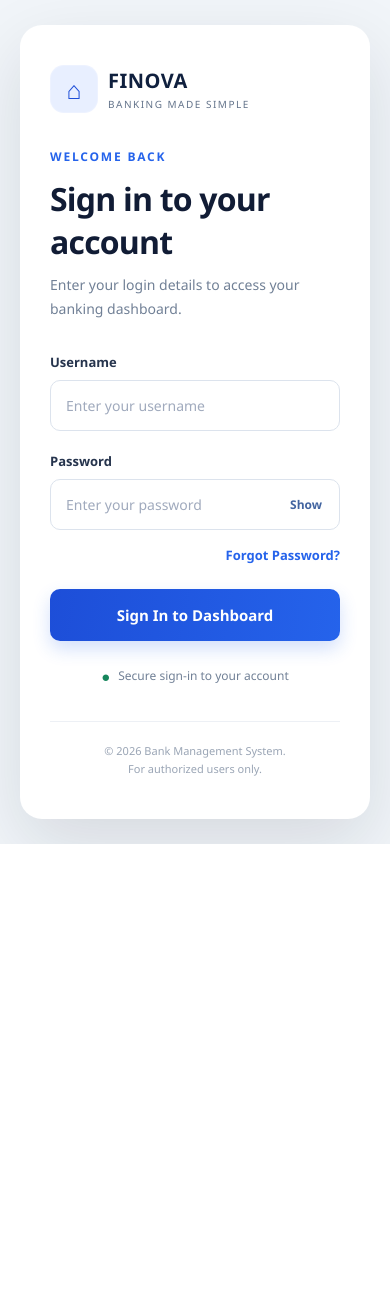
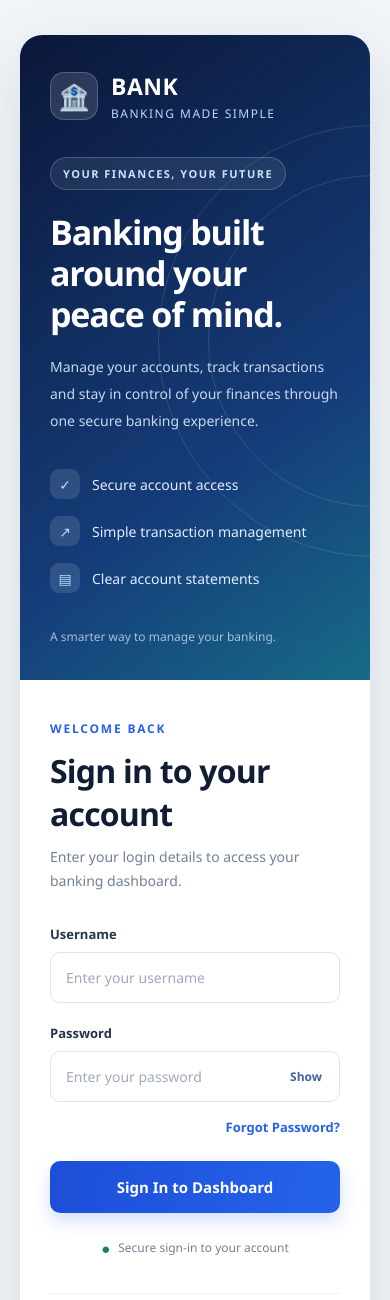
Before and after one commit to divyanshsrivastav29/BankManagementSystem, a Python web app: template templates/login.html in a window 390 px wide. Shown: the top 1300 px of the page. Before the commit the page ends 844 px from the top, so only its background shows below. Run offline with Jinja, Linux system fonts and the light colour scheme; the template is opened without the code that fills it, so the values that code supplies are empty, except form fields; form fields are guessed from the names that the template uses.

Commit message:
Update responsive login page for mobile

```diff
--- a/templates/login.html
+++ b/templates/login.html
@@ -1,3 +1,4 @@
+
 <!DOCTYPE html>
 <html lang="en">
 <head>
@@ -23,6 +24,8 @@
             color: #0f172a;
         }
 
+        /* Main Layout */
+
         .login-wrapper {
             display: grid;
             grid-template-columns: 1fr 1fr;
@@ -35,7 +38,8 @@
             box-shadow: 0 25px 70px rgba(15, 23, 42, .12);
         }
 
-        /* Left branding panel */
+        /* Left Branding Panel */
+
         .brand-panel {
             position: relative;
             display: flex;
@@ -44,7 +48,12 @@
             padding: 45px;
             overflow: hidden;
             color: #fff;
-            background: linear-gradient(145deg, #0b1739, #153d7a 65%, #176b87);
+            background: linear-gradient(
+                145deg,
+                #0b1739,
+                #153d7a 65%,
+                #176b87
+            );
         }
 
         .brand-panel::before,
@@ -160,6 +169,7 @@
             place-items: center;
             width: 30px;
             height: 30px;
+            flex-shrink: 0;
             border-radius: 9px;
             background: rgba(255,255,255,.12);
             color: #a9e6ff;
@@ -170,7 +180,8 @@
             font-size: 12px;
         }
 
-        /* Right login panel */
+        /* Right Login Panel */
+
         .form-panel {
             display: flex;
             align-items: center;
@@ -182,6 +193,8 @@
             width: 100%;
             max-width: 360px;
         }
+
+        /* Mobile brand is not needed */
 
         .mobile-brand {
             display: none;
@@ -210,6 +223,8 @@
             line-height: 1.7;
         }
 
+        /* Flash Messages */
+
         .messages {
             margin-bottom: 20px;
         }
@@ -233,6 +248,8 @@
             background: #dbeafe;
             color: #1e40af;
         }
+
+        /* Form Fields */
 
         .form-group {
             margin-bottom: 21px;
@@ -291,6 +308,8 @@
             cursor: pointer;
         }
 
+        /* Forgot Password */
+
         .forgot-row {
             display: flex;
             justify-content: flex-end;
@@ -308,6 +327,8 @@
         .forgot-row a:hover {
             text-decoration: underline;
         }
+
+        /* Login Button */
 
         .login-btn {
             display: block;
@@ -328,6 +349,8 @@
             transform: translateY(-1px);
             box-shadow: 0 12px 22px rgba(37,99,235,.27);
         }
+
+        /* Security Note */
 
         .security-note {
             display: flex;
@@ -354,49 +377,105 @@
             line-height: 1.7;
         }
 
+        /* =================================
+           TABLET AND MOBILE RESPONSIVENESS
+           ================================= */
+
         @media (max-width: 800px) {
+
             body {
                 padding: 20px;
+                align-items: flex-start;
             }
 
             .login-wrapper {
                 grid-template-columns: 1fr;
                 max-width: 470px;
                 min-height: auto;
+                margin: 15px auto;
             }
 
+            /* IMPORTANT: Keep blue panel visible */
+
             .brand-panel {
-                display: none;
+                display: flex;
+                min-height: 420px;
+                padding: 35px 30px;
+            }
+
+            .brand-content {
+                margin-top: 35px;
+                margin-bottom: 35px;
+            }
+
+            .brand-content h2 {
+                font-size: 34px;
+            }
+
+            .brand-content p {
+                font-size: 14px;
+            }
+
+            /* Same branding, no extra mobile logo */
+
+            .mobile-brand {
+                display: none !important;
             }
 
             .form-panel {
                 padding: 40px 30px;
             }
 
-            .mobile-brand {
-                display: flex;
-                align-items: center;
-                gap: 10px;
-                margin-bottom: 35px;
-            }
-
-            .mobile-brand .brand-logo {
-                background: #e8efff;
-                color: #1d4ed8;
-            }
-
-            .mobile-brand .brand-name {
-                color: #10203e;
-                font-size: 20px;
-            }
-
-            .mobile-brand .brand-tagline {
-                color: #64748b;
-                font-size: 10px;
+            .login-content {
+                width: 100%;
+                max-width: 360px;
             }
         }
 
+        /* Small Mobile Screens */
+
         @media (max-width: 380px) {
+
+            body {
+                padding: 12px;
+            }
+
+            .login-wrapper {
+                margin: 8px auto;
+            }
+
+            .brand-panel {
+                min-height: 390px;
+                padding: 25px 20px;
+            }
+
+            .brand-name {
+                font-size: 21px;
+            }
+
+            .brand-content {
+                margin-top: 25px;
+                margin-bottom: 25px;
+            }
+
+            .brand-content h2 {
+                font-size: 28px;
+            }
+
+            .brand-content p {
+                font-size: 13px;
+                line-height: 1.7;
+            }
+
+            .feature-list {
+                gap: 12px;
+                margin-top: 22px;
+            }
+
+            .feature {
+                font-size: 12px;
+            }
+
             .form-panel {
                 padding: 30px 20px;
             }
@@ -404,26 +483,44 @@
             .login-content h1 {
                 font-size: 28px;
             }
+
+            .bottom-note {
+                margin-top: 25px;
+            }
         }
     </style>
 </head>
 
 <body>
+
     <main class="login-wrapper">
 
+        <!-- LEFT BLUE BRANDING PANEL -->
+
         <section class="brand-panel">
+
             <div class="brand">
+
                 <div class="brand-logo">🏦</div>
+
                 <div>
                     <div class="brand-name">BANK</div>
-                    <div class="brand-tagline">Banking made simple</div>
+                    <div class="brand-tagline">
+                        Banking made simple
+                    </div>
                 </div>
+
             </div>
 
             <div class="brand-content">
-                <span class="eyebrow">YOUR FINANCES, YOUR FUTURE</span>
 
-                <h2>Banking built around your peace of mind.</h2>
+                <span class="eyebrow">
+                    YOUR FINANCES, YOUR FUTURE
+                </span>
+
+                <h2>
+                    Banking built around your peace of mind.
+                </h2>
 
                 <p>
                     Manage your accounts, track transactions and stay
@@ -432,81 +529,118 @@
                 </p>
 
                 <div class="feature-list">
+
                     <div class="feature">
                         <span class="feature-icon">✓</span>
                         Secure account access
                     </div>
+
                     <div class="feature">
                         <span class="feature-icon">↗</span>
                         Simple transaction management
                     </div>
+
                     <div class="feature">
                         <span class="feature-icon">▤</span>
                         Clear account statements
                     </div>
+
                 </div>
+
             </div>
 
             <div class="brand-footer">
                 A smarter way to manage your banking.
             </div>
+
         </section>
 
+        <!-- RIGHT LOGIN PANEL -->
+
         <section class="form-panel">
+
             <div class="login-content">
 
-                <div class="mobile-brand">
-                    <div class="brand-logo">⌂</div>
-                    <div>
-                        <div class="brand-name">FINOVA</div>
-                        <div class="brand-tagline">Banking made simple</div>
-                    </div>
+                <div class="welcome-label">
+                    Welcome back
                 </div>
 
-                <div class="welcome-label">Welcome back</div>
-                <h1>Sign in to your account</h1>
+                <h1>
+                    Sign in to your account
+                </h1>
+
                 <p class="intro">
-                    Enter your login details to access your banking dashboard.
+                    Enter your login details to access your
+                    banking dashboard.
                 </p>
 
+                <!-- Flask Flash Messages -->
+
                 {% with messages = get_flashed_messages(with_categories=true) %}
+
                     {% if messages %}
+
                         <div class="messages">
+
                             {% for category, message in messages %}
+
                                 <div class="message
                                     {% if category == 'success' %}success
                                     {% elif category == 'info' %}info
                                     {% endif %}">
+
                                     {{ message }}
+
                                 </div>
+
                             {% endfor %}
+
                         </div>
+
                     {% endif %}
+
                 {% endwith %}
 
+                <!-- Login Form -->
+
                 <form method="POST" action="{{ url_for('login') }}">
+
                     {{ form.hidden_tag() }}
 
+                    <!-- Username -->
+
                     <div class="form-group">
+
                         {{ form.username.label }}
 
                         <div class="input-wrap">
+
                             {{ form.username(
                                 placeholder="Enter your username",
                                 autocomplete="username",
                                 required=true
                             ) }}
+
                         </div>
 
                         {% for error in form.username.errors %}
-                            <small style="color:#dc2626;">{{ error }}</small>
+
+                            <small style="color:#dc2626;">
+                                {{ error }}
+                            </small>
+
                         {% endfor %}
+
                     </div>
 
+                    <!-- Password -->
+
                     <div class="form-group">
+
                         {{ form.password.label }}
 
                         <div class="input-wrap">
+
                             {{ form.password(
                                 placeholder="Enter your password",
                                 autocomplete="current-password",
@@ -523,53 +657,93 @@
                             >
                                 Show
                             </button>
+
                         </div>
 
                         {% for error in form.password.errors %}
-                            <small style="color:#dc2626;">{{ error }}</small>
+
+                            <small style="color:#dc2626;">
+                                {{ error }}
+                            </small>
+
                         {% endfor %}
+
                     </div>
 
+                    <!-- Forgot Password -->
+
                     <div class="forgot-row">
+
                         <a href="{{ url_for('forgot_password') }}">
                             Forgot Password?
                         </a>
+
                     </div>
+
+                    <!-- Submit Button -->
 
                     {{ form.submit(
                         class="login-btn",
                         value="Sign In to Dashboard"
                     ) }}
+
                 </form>
 
+                <!-- Security Note -->
+
                 <div class="security-note">
+
                     <span>●</span>
+
                     Secure sign-in to your account
+
                 </div>
 
+                <!-- Footer -->
+
                 <div class="bottom-note">
+
                     &copy; 2026 Bank Management System.<br>
+
                     For authorized users only.
+
                 </div>
+
             </div>
+
         </section>
 
     </main>
 
+    <!-- Password Visibility Script -->
+
     <script>
-        const passwordField = document.getElementById("password");
-        const toggleButton = document.getElementById("togglePassword");
+
+        const passwordField =
+            document.getElementById("password");
+
+        const toggleButton =
+            document.getElementById("togglePassword");
 
         toggleButton.addEventListener("click", function () {
-            const isPassword = passwordField.type === "password";
 
-            passwordField.type = isPassword ? "text" : "password";
-            toggleButton.textContent = isPassword ? "Hide" : "Show";
+            const isPassword =
+                passwordField.type === "password";
+
+            passwordField.type =
+                isPassword ? "text" : "password";
+
+            toggleButton.textContent =
+                isPassword ? "Hide" : "Show";
+
             toggleButton.setAttribute(
                 "aria-label",
                 isPassword ? "Hide password" : "Show password"
             );
+
         });
+
     </script>
+
 </body>
 </html>
```
